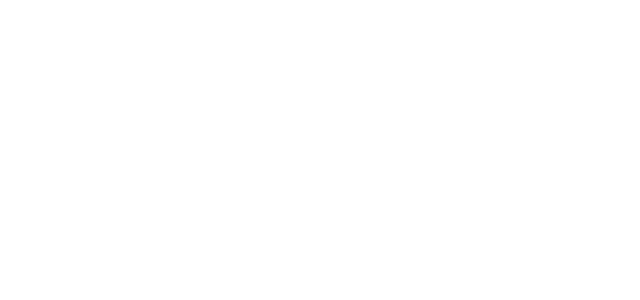
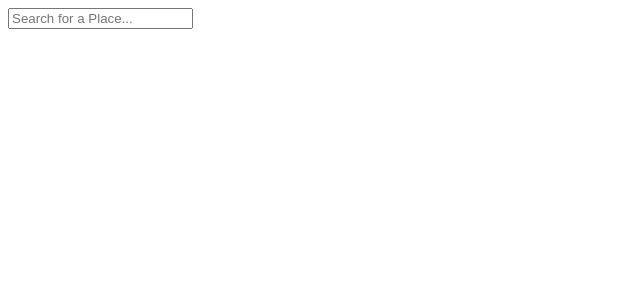
Before and after one commit to TheresiaCat/vue-weather, a Vue app: page / in a window 1280 px wide. Shown: the top 300 px of the page, without its empty margins (0-640 px from the left). Built offline with nearby package versions, Linux system fonts and the light colour scheme.

Commit message:
create Searchbox

```diff
--- a/src/App.vue
+++ b/src/App.vue
@@ -1,5 +1,17 @@
 <template>
   <div id="app">
+    <main>
+      <!--Searchbox-->
+      <div class="search-box">
+        <input
+          type="text"
+          class="search-bar"
+          placeholder="Search for a Place..."
+          v-model="query"
+          @keypress="fetchWeather"
+        />
+      </div>
+    </main>
   </div>
 </template>
 
```
